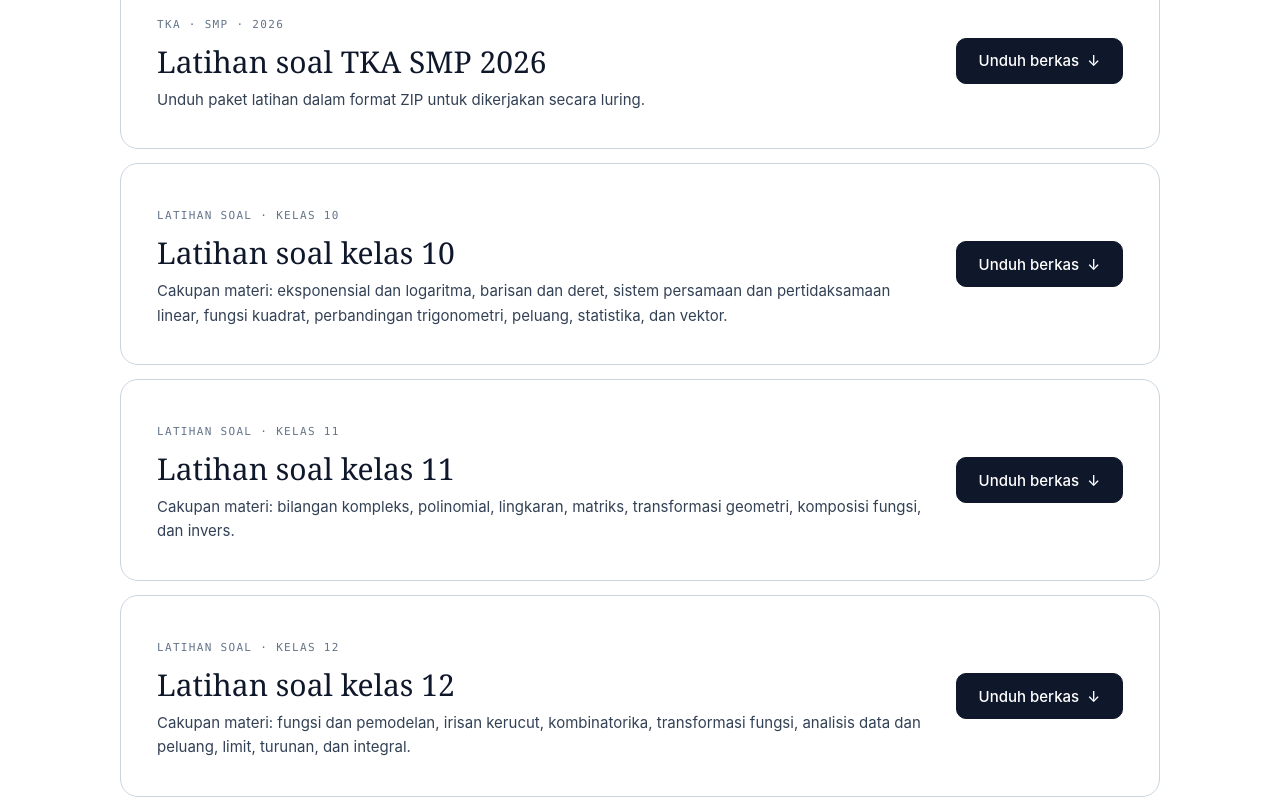
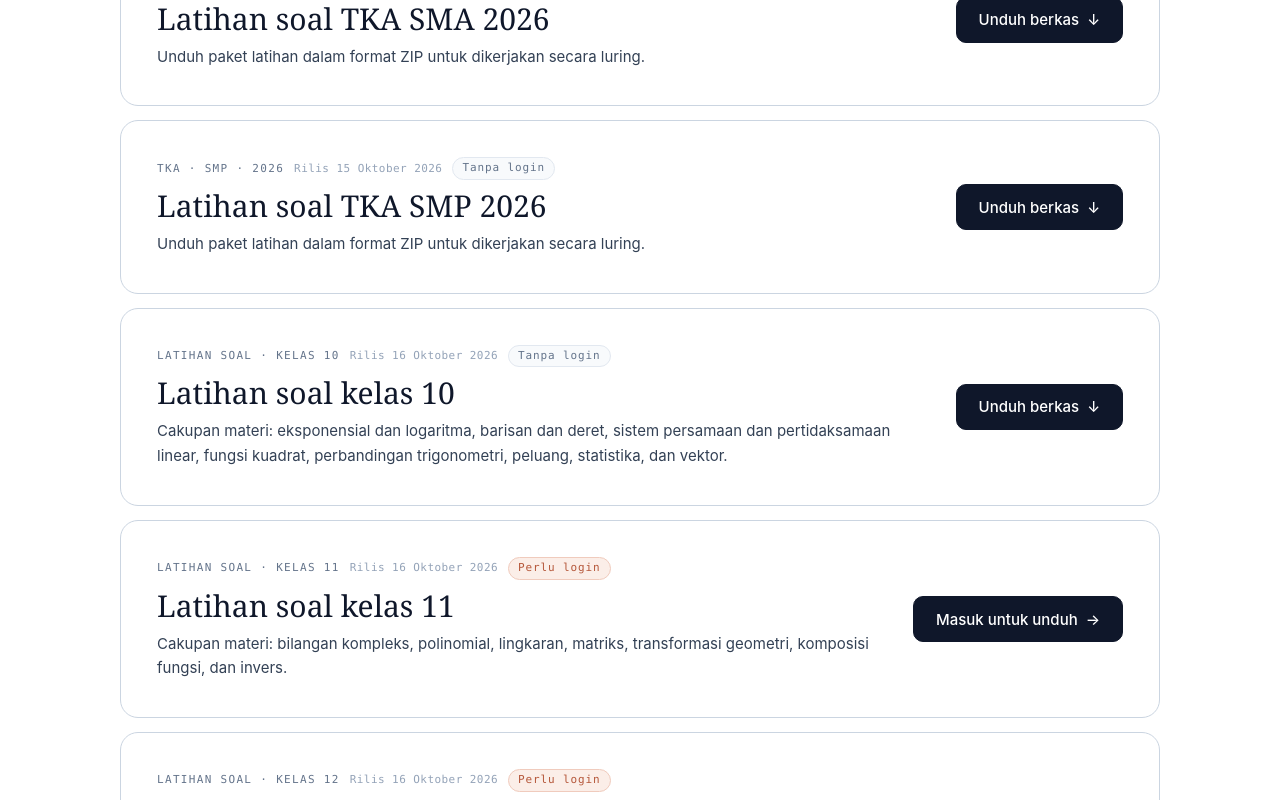
Before and after one commit to toriqafanudin23/1729, a React (Vite) app: page /latihan in a window 1280 px wide. Shown: the part 1300-2100 px from the top of the page. Built offline with nearby package versions, Linux system fonts and the light colour scheme; no server answers.

Commit message:
harus login untuk unduh soal 11 12

```diff
--- a/src/auth/RequireLogin.tsx
+++ b/src/auth/RequireLogin.tsx
@@ -1,15 +1,26 @@
 import type { ReactNode } from "react";
-import { Navigate } from "react-router-dom";
+import { Navigate, useLocation } from "react-router-dom";
 import { useAuth } from "./AuthContext";
 
 export function RequireLogin({ children }: { children: ReactNode }) {
   const { user, loading } = useAuth();
+  const location = useLocation();
+
   if (loading) {
     return <main className="app-loading" role="status">Memeriksa sesi login…</main>;
   }
 
   if (!user) {
-    return <Navigate to="/login" replace state={{ loginRequired: true }} />;
+    return (
+      <Navigate
+        to="/login"
+        replace
+        state={{
+          loginRequired: true,
+          from: location.pathname + location.search + location.hash,
+        }}
+      />
+    );
   }
 
   return children;
--- a/src/components/LoginAccessPrompt.tsx
+++ b/src/components/LoginAccessPrompt.tsx
@@ -5,6 +5,7 @@ import "./LoginAccessPrompt.css";
 interface LoginAccessPromptProps {
   title: string;
   description: string;
+  from?: string;
 }
 
 function LockIcon() {
@@ -16,7 +17,7 @@ function LockIcon() {
   );
 }
 
-export function LoginAccessPrompt({ title, description }: LoginAccessPromptProps) {
+export function LoginAccessPrompt({ title, description, from }: LoginAccessPromptProps) {
   const { user } = useAuth();
   if (user) return null;
 
@@ -28,7 +29,7 @@ export function LoginAccessPrompt({ title, description }: LoginAccessPromptProps
         <p className="login-access-prompt__desc">{description}</p>
       </div>
       <div className="login-access-prompt__action">
-        <Link to="/login" className="login-access-prompt__btn">
+        <Link to="/login" state={{ loginRequired: true, from }} className="login-access-prompt__btn">
           Masuk atau daftar <span aria-hidden="true">→</span>
         </Link>
         <span className="login-access-prompt__note">Gratis. Cukup dengan email, tanpa kata sandi.</span>
--- a/src/pages/LoginPage.tsx
+++ b/src/pages/LoginPage.tsx
@@ -30,14 +30,20 @@ export default function LoginPage() {
   const [name, setName] = useState("");
   const [role, setRole] = useState<Role>("SISWA");
   const [classLevel, setClassLevel] = useState("10");
-  const [notice, setNotice] = useState(() => (
-    (location.state as { loginRequired?: boolean } | null)?.loginRequired
-      ? "Materi ini memerlukan login. Masuk atau daftar untuk melanjutkan."
-      : ""
-  ));
+  const [notice, setNotice] = useState(() => {
+    const state = location.state as { loginRequired?: boolean; notice?: string } | null;
+    if (state?.notice) return state.notice;
+    if (state?.loginRequired) return "Materi ini memerlukan login. Masuk atau daftar untuk melanjutkan.";
+    return "";
+  });
   const [error, setError] = useState("");
   const [busy, setBusy] = useState(false);
   const loginToken = searchParams.get("token");
+
+  const redirectTarget = (() => {
+    const raw = (location.state as { from?: string } | null)?.from || searchParams.get("next") || searchParams.get("from") || "/";
+    return raw.startsWith("/") && !raw.startsWith("//") ? raw : "/";
+  })();
 
   useEffect(() => {
     if (!loginToken) return;
@@ -46,14 +52,14 @@ export default function LoginPage() {
     authRequest("/verify-link", { token: loginToken })
       .then(async () => {
         await refresh();
-        if (active) navigate("/", { replace: true });
+        if (active) navigate(redirectTarget, { replace: true });
       })
       .catch((reason: Error) => { if (active) setError(reason.message); })
       .finally(() => { if (active) setBusy(false); });
     return () => { active = false; };
-  }, [loginToken, navigate, refresh]);
+  }, [loginToken, navigate, refresh, redirectTarget]);
 
-  useEffect(() => { if (user && !loginToken) navigate("/", { replace: true }); }, [user, loginToken, navigate]);
+  useEffect(() => { if (user && !loginToken) navigate(redirectTarget, { replace: true }); }, [user, loginToken, navigate, redirectTarget]);
 
   async function submitEmail(event: FormEvent) {
     event.preventDefault(); setBusy(true); setError(""); setNotice("");
@@ -81,7 +87,7 @@ export default function LoginPage() {
     try {
       await authRequest("/complete-profile", { name, role, classLevel: role === "SISWA" ? Number(classLevel) : null });
       await refresh();
-      navigate("/", { replace: true });
+      navigate(redirectTarget, { replace: true });
     } catch (reason) { setError(reason instanceof Error ? reason.message : "Akun belum dapat dibuat."); }
     finally { setBusy(false); }
   }
@@ -89,7 +95,7 @@ export default function LoginPage() {
   async function confirmMagicLink() {
     setBusy(true); setError("");
     const signedIn = await refresh();
-    if (signedIn) navigate("/", { replace: true });
+    if (signedIn) navigate(redirectTarget, { replace: true });
     else setError("Sesi login belum ditemukan. Buka tombol login dari email pada perangkat ini.");
     setBusy(false);
   }
--- a/src/pages/latihan_soal/LatihanLanding.tsx
+++ b/src/pages/latihan_soal/LatihanLanding.tsx
@@ -2,6 +2,8 @@ import { useEffect, useRef, useState } from "react";
 import { Link } from "react-router-dom";
 import { SiteHeader } from "../../components/SiteHeader";
 import { SiteFooter } from "../../components/SiteFooter";
+import { LoginAccessPrompt } from "../../components/LoginAccessPrompt";
+import { useAuth } from "../../auth/AuthContext";
 import { useSeo } from "../../useSeo";
 import "./styles/LatihanLanding.css";
 import { PACK_CATALOG } from "./catalog";
@@ -33,6 +35,55 @@ const CATEGORIES = [
   "Kombinatorika",
   "Kalkulus",
 ] as const;
+
+interface DownloadItem {
+  meta: string;
+  title: string;
+  desc: string;
+  url: string;
+  publishedAt: string;
+  requiresAuth?: boolean;
+}
+
+const DOWNLOAD_ITEMS: DownloadItem[] = [
+  {
+    meta: "TKA · SMA · 2026",
+    title: "Latihan soal TKA SMA 2026",
+    desc: "Unduh paket latihan dalam format ZIP untuk dikerjakan secara luring.",
+    url: "https://tpaknparzpagspfgwigx.supabase.co/storage/v1/object/public/slide-berdasarkan-kelas/1729/latihan_soal_TKA_SMA_2026.zip",
+    publishedAt: "15 Oktober 2026",
+  },
+  {
+    meta: "TKA · SMP · 2026",
+    title: "Latihan soal TKA SMP 2026",
+    desc: "Unduh paket latihan dalam format ZIP untuk dikerjakan secara luring.",
+    url: "https://tpaknparzpagspfgwigx.supabase.co/storage/v1/object/public/slide-berdasarkan-kelas/1729/latihan_soal_TKA_SMP_2026.zip",
+    publishedAt: "15 Oktober 2026",
+  },
+  {
+    meta: "LATIHAN SOAL · KELAS 10",
+    title: "Latihan soal kelas 10",
+    desc: "Cakupan materi: eksponensial dan logaritma, barisan dan deret, sistem persamaan dan pertidaksamaan linear, fungsi kuadrat, perbandingan trigonometri, peluang, statistika, dan vektor.",
+    url: "https://tpaknparzpagspfgwigx.supabase.co/storage/v1/object/public/berbagi/Latihan_soal_kelas_10_pdf.zip",
+    publishedAt: "16 Oktober 2026",
+  },
+  {
+    meta: "LATIHAN SOAL · KELAS 11",
+    title: "Latihan soal kelas 11",
+    desc: "Cakupan materi: bilangan kompleks, polinomial, lingkaran, matriks, transformasi geometri, komposisi fungsi, dan invers.",
+    url: "https://tpaknparzpagspfgwigx.supabase.co/storage/v1/object/public/berbagi/Latihan_soal_kelas_11_pdf.zip",
+    publishedAt: "16 Oktober 2026",
+    requiresAuth: true,
+  },
+  {
+    meta: "LATIHAN SOAL · KELAS 12",
+    title: "Latihan soal kelas 12",
+    desc: "Cakupan materi: fungsi dan pemodelan, irisan kerucut, kombinatorika, transformasi fungsi, analisis data dan peluang, limit, turunan, dan integral.",
+    url: "https://tpaknparzpagspfgwigx.supabase.co/storage/v1/object/public/berbagi/Latihan_soal_kelas_12_pdf.zip",
+    publishedAt: "16 Oktober 2026",
+    requiresAuth: true,
+  },
+];
 
 /* ------------------------------------------------------------------ *
  *  Konten
@@ -322,6 +373,7 @@ export default function LatihanLanding() {
     path: "/latihan",
   });
 
+  const { user } = useAuth();
   const [cat, setCat] = useState<(typeof CATEGORIES)[number]>("Semua");
 
   const types = new Set(PACK_CATALOG.flatMap((material) => material.types));
@@ -384,77 +436,64 @@ export default function LatihanLanding() {
           <div className="lk-wrap">
             <p className="lk-eyebrow">Bahan belajar</p>
             <h2 className="lk-h2">Unduh latihan soal.</h2>
+
+            {!user && (
+              <div className="lk-downloads__prompt">
+                <LoginAccessPrompt
+                  title="Ingin mengunduh latihan soal kelas 11 dan 12?"
+                  description="Masuk atau daftar dengan email secara gratis untuk mengunduh berkas latihan kelas 11 dan 12."
+                  from="/latihan#unduhan"
+                />
+              </div>
+            )}
+
             <div className="lk-download-grid">
-              <article className="lk-download-card">
+              {DOWNLOAD_ITEMS.map((item) => {
+                const isLocked = item.requiresAuth && !user;
+                return (
+                  <article className="lk-download-card" key={item.title}>
                     <div className="lk-download-card__copy">
-                  <span className="lk-download-card__meta">TKA · SMA · 2026</span>
-                  <h3>Latihan soal TKA SMA 2026</h3>
-                  <p>Unduh paket latihan dalam format ZIP untuk dikerjakan secara luring.</p>
+                      <div className="lk-download-card__header">
+                        <span className="lk-download-card__meta">{item.meta}</span>
+                        <span className="lk-download-card__date">Rilis {item.publishedAt}</span>
+                        <span
+                          className={`lk-download-card__access${
+                            item.requiresAuth ? " lk-download-card__access--member" : ""
+                          }`}
+                        >
+                          {item.requiresAuth ? "Perlu login" : "Tanpa login"}
+                        </span>
                       </div>
+                      <h3>{item.title}</h3>
+                      <p>{item.desc}</p>
+                    </div>
+
+                    {isLocked ? (
+                      <Link
+                        to="/login"
+                        state={{
+                          loginRequired: true,
+                          from: "/latihan#unduhan",
+                          notice: "Silakan masuk atau daftar terlebih dahulu untuk mengunduh latihan soal kelas 11 dan 12.",
+                        }}
+                        className="lk-btn lk-btn--solid lk-download-card__button"
+                        aria-label={`Masuk untuk mengunduh ${item.title}`}
+                      >
+                        Masuk untuk unduh <span aria-hidden="true">→</span>
+                      </Link>
+                    ) : (
                       <a
                         className="lk-btn lk-btn--solid lk-download-card__button"
-                  href="https://tpaknparzpagspfgwigx.supabase.co/storage/v1/object/public/slide-berdasarkan-kelas/1729/latihan_soal_TKA_SMA_2026.zip"
+                        href={item.url}
                         download
+                        aria-label={`Unduh berkas ${item.title}`}
                       >
                         Unduh berkas <span aria-hidden="true">↓</span>
                       </a>
+                    )}
                   </article>
-              <article className="lk-download-card">
-                <div className="lk-download-card__copy">
-                  <span className="lk-download-card__meta">TKA · SMP · 2026</span>
-                  <h3>Latihan soal TKA SMP 2026</h3>
-                  <p>Unduh paket latihan dalam format ZIP untuk dikerjakan secara luring.</p>
-                </div>
-                <a
-                  className="lk-btn lk-btn--solid lk-download-card__button"
-                  href="https://tpaknparzpagspfgwigx.supabase.co/storage/v1/object/public/slide-berdasarkan-kelas/1729/latihan_soal_TKA_SMP_2026.zip"
-                  download
-                >
-                  Unduh berkas <span aria-hidden="true">↓</span>
-                </a>
-              </article>
-              <article className="lk-download-card">
-                <div className="lk-download-card__copy">
-                  <span className="lk-download-card__meta">LATIHAN SOAL · KELAS 10</span>
-                  <h3>Latihan soal kelas 10</h3>
-                  <p>Cakupan materi: eksponensial dan logaritma, barisan dan deret, sistem persamaan dan pertidaksamaan linear, fungsi kuadrat, perbandingan trigonometri, peluang, statistika, dan vektor.</p>
-                </div>
-                <a
-                  className="lk-btn lk-btn--solid lk-download-card__button"
-                  href="https://tpaknparzpagspfgwigx.supabase.co/storage/v1/object/public/berbagi/Latihan_soal_kelas_10_pdf.zip"
-                  download
-                >
-                  Unduh berkas <span aria-hidden="true">↓</span>
-                </a>
-              </article>
-              <article className="lk-download-card">
-                <div className="lk-download-card__copy">
-                  <span className="lk-download-card__meta">LATIHAN SOAL · KELAS 11</span>
-                  <h3>Latihan soal kelas 11</h3>
-                  <p>Cakupan materi: bilangan kompleks, polinomial, lingkaran, matriks, transformasi geometri, komposisi fungsi, dan invers.</p>
-                </div>
-                <a
-                  className="lk-btn lk-btn--solid lk-download-card__button"
-                  href="https://tpaknparzpagspfgwigx.supabase.co/storage/v1/object/public/berbagi/Latihan_soal_kelas_11_pdf.zip"
-                  download
-                >
-                  Unduh berkas <span aria-hidden="true">↓</span>
-                </a>
-              </article>
-              <article className="lk-download-card">
-                <div className="lk-download-card__copy">
-                  <span className="lk-download-card__meta">LATIHAN SOAL · KELAS 12</span>
-                  <h3>Latihan soal kelas 12</h3>
-                  <p>Cakupan materi: fungsi dan pemodelan, irisan kerucut, kombinatorika, transformasi fungsi, analisis data dan peluang, limit, turunan, dan integral.</p>
-                </div>
-                <a
-                  className="lk-btn lk-btn--solid lk-download-card__button"
-                  href="https://tpaknparzpagspfgwigx.supabase.co/storage/v1/object/public/berbagi/Latihan_soal_kelas_12_pdf.zip"
-                  download
-                >
-                  Unduh berkas <span aria-hidden="true">↓</span>
-                </a>
-              </article>
+                );
+              })}
             </div>
           </div>
         </section>
--- a/src/pages/latihan_soal/styles/LatihanLanding.css
+++ b/src/pages/latihan_soal/styles/LatihanLanding.css
@@ -364,6 +364,9 @@ html {
 .lk-downloads {
   padding-top: 52px;
 }
+.lk-downloads__prompt {
+  margin-top: 28px;
+}
 .lk-download-grid {
   display: grid;
   grid-template-columns: 1fr;
@@ -380,11 +383,40 @@ html {
   border-radius: 18px;
   background: var(--paper);
 }
+.lk-download-card__header {
+  display: flex;
+  align-items: center;
+  gap: 10px;
+  flex-wrap: wrap;
+}
 .lk-download-card__meta {
   font-family: var(--mono);
   font-size: 11px;
   letter-spacing: 0.12em;
   color: var(--mute);
+}
+.lk-download-card__date {
+  font-family: var(--mono);
+  font-size: 11px;
+  letter-spacing: 0.04em;
+  color: var(--soft);
+}
+.lk-download-card__access {
+  padding: 1px 9px;
+  border: 1px solid var(--line);
+  border-radius: 999px;
+  background: var(--wash);
+  font-family: var(--mono);
+  font-size: 11px;
+  letter-spacing: 0.08em;
+  line-height: 1.7;
+  white-space: nowrap;
+  color: var(--mute);
+}
+.lk-download-card__access--member {
+  border-color: #f0cbbd;
+  background: #fbeee8;
+  color: #b5573a;
 }
 .lk-download-card h3 {
   margin: 8px 0;
```
Also changed, not shown: src/App.tsx (+9 -2 lines), 1 other file (tests, documents, lock files or other folders). Lines whose indentation alone changed are shown as unchanged.
